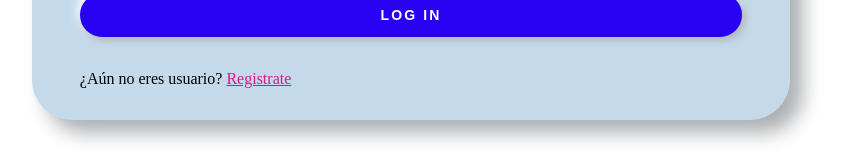
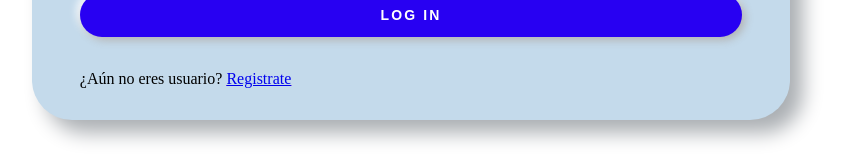
Before and after one commit to Niel-Torres/ulearn-solid-examples, an Angular app: page / in a window 1280 px wide. Shown: the part 426-586 px from the top of the page, without its empty margins (229-1073 px from the left). Built offline with nearby package versions, Linux system fonts and the light colour scheme.

Commit message:
1.1 S (SRP) SI CUMPLE Principio de responsabilidad única - fix

```diff
--- a/src/app/app-routing.module.ts
+++ b/src/app/app-routing.module.ts
@@ -1,10 +1,12 @@
 import { NgModule } from '@angular/core';
 import { RouterModule, Routes } from '@angular/router';
 import { LoginComponent } from './components/login/login.component';
+import { RegisterUsersComponent } from './components/register-users/register-users.component';
 
 const routes: Routes = [
   { path: "", component: LoginComponent, pathMatch: "full"},
   { path: "login", component: LoginComponent, pathMatch: "full"},
+  { path: "register", component: RegisterUsersComponent, pathMatch: "full"},
 ];
 
 @NgModule({
--- a/src/app/components/login/login.component.html
+++ b/src/app/components/login/login.component.html
@@ -23,8 +23,8 @@
         <span class="font-book">
             ¿Aún no eres usuario?
         </span>
-        <span (click)="registerUser()" class="text-register">
-            Registrate
+        <span class="text-register">
+          <a href="./register">Registrate</a>
         </span>
       </div>
 
--- a/src/app/components/login/login.component.ts
+++ b/src/app/components/login/login.component.ts
@@ -19,7 +19,7 @@ export class LoginComponent {
 
   login(){
     const user = {email: this.email, password: this.password};
-    this.loginService.loginService(user)
+    this.loginService.doLoginHttp(user)
       .subscribe(data => {
         console.log(data);
       });
```
